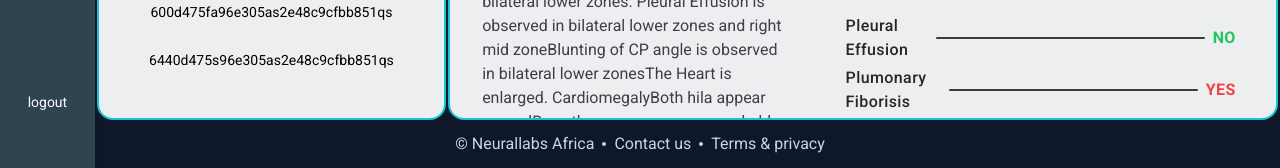
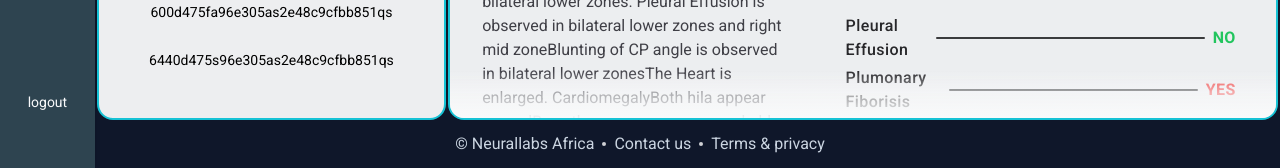
Before and after one commit to NeuralSight/NeuralSight, a Next.js app: page /report in a window 1280 px wide. Shown: the part 632-800 px from the top of the page. Built offline with nearby package versions, Linux system fonts and the light colour scheme; some icons are missing.

Commit message:
scroll slow fade

```diff
--- a/components/report/MainContentSection.tsx
+++ b/components/report/MainContentSection.tsx
@@ -24,7 +24,7 @@ const MainContentSection = ({ active, setActive }: Props) => {
   }
 
   return (
-    <div className='w-full h-full print:flex-none flex flex-col gap-6'>
+    <div className='w-full h-full print:flex-none flex flex-col gap-6 '>
       <MainSectionNavBar>
         <div className=' flex items-center'>
           {isLargeDevice || (
@@ -50,7 +50,7 @@ const MainContentSection = ({ active, setActive }: Props) => {
           600d475fa96e305as2e48c9cfbb851qs
         </div>
       </MainSectionNavBar>
-      <div className=' w-full h-full lg:border-2 border-primary-light bg-gray-50/95 backdrop-blur lg:rounded-2xl overflow-y-hidden'>
+      <div className='relative w-full h-full lg:border-2 border-primary-light backdrop-blur lg:rounded-2xl overflow-y-hidden bg-gray-50/95'>
         <div className='px-4 lg:px-8 h-full w-full pb-3 lg:overflow-y-scroll lg:scrollbar-thin lg:scrollbar-thumb-primary-light lg:scrollbar-track-primary-light/20 lg:scrollbar-thumb-rounded-[4px] lg:scroll-smooth'>
           <div className='py-3 w-full h-fit flex gap-x-1 justify-between items-center'>
             <div className='text-lg lg:text-2xl font-medium uppercase tracking-wider text-primary-dark/90'>
@@ -112,6 +112,7 @@ const MainContentSection = ({ active, setActive }: Props) => {
             </div>
           </section>
         </div>
+        <div className='absolute z-[40] bottom-0 bg-gradient-to-t from-gray-50/95 via-gray-50/60 to-transparent h-12 w-full'></div>
       </div>
     </div>
   )
```
